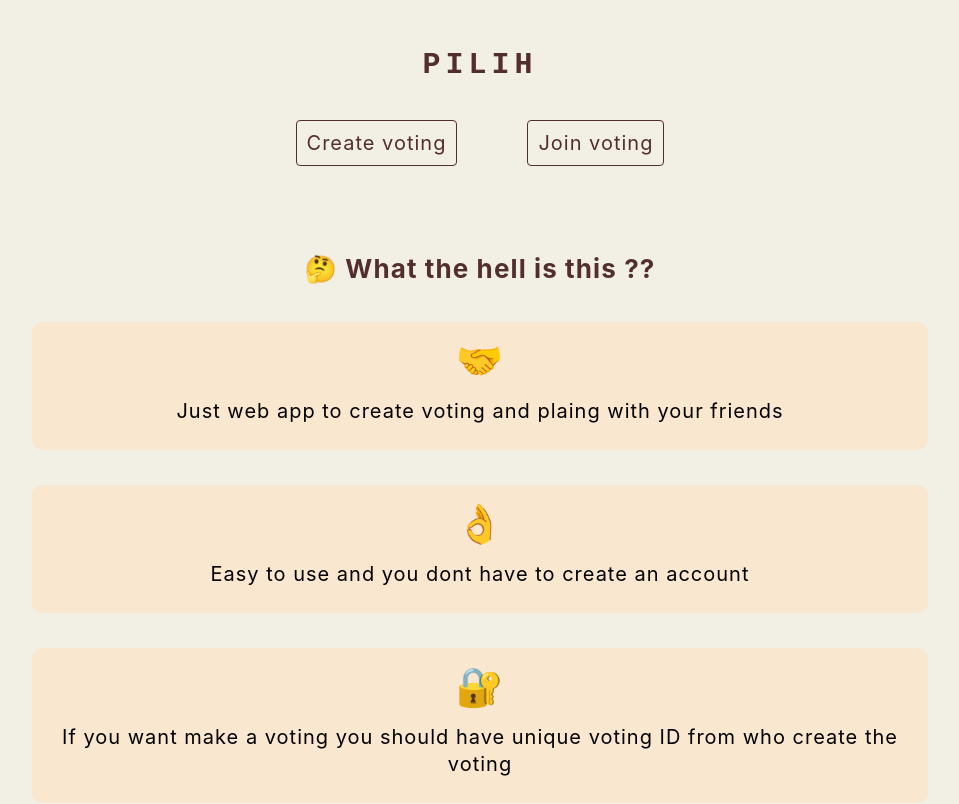
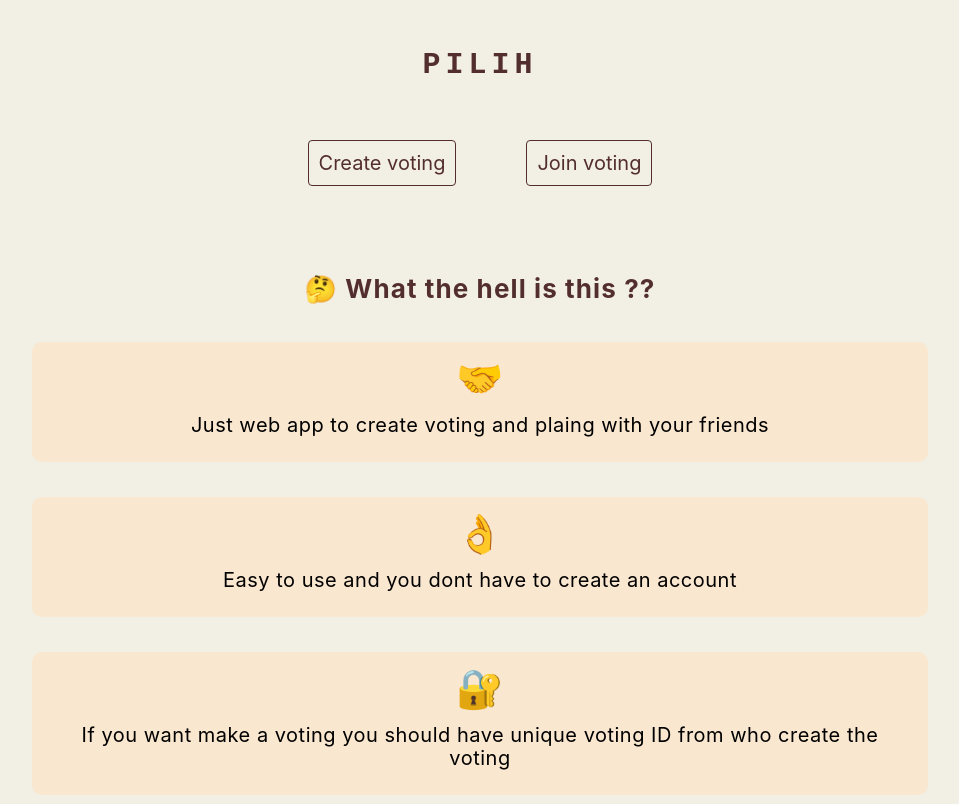
Before and after one commit to apriliandi246/pilih, a Next.js app: page / in a window 1280 px wide. Shown: the top 804 px of the page, without its empty margins (160-1119 px from the left). Built offline with nearby package versions, Linux system fonts and the light colour scheme; no server answers.

Commit message:
update style code

```diff
--- a/styles/form.module.css
+++ b/styles/form.module.css
@@ -5,7 +5,6 @@
    flex-direction: column;
    justify-content: center;
    margin: 70px auto 0 auto;
-   animation: scaleAnimation 0.2s;
 }
 
 .title {
@@ -37,7 +36,6 @@
    line-height: 23px;
    border-radius: 3px;
    margin-bottom: 25px;
-   letter-spacing: 0.5px;
    border: 1px solid #532e2e;
    transition: box-shadow 0.1s linear;
 }
@@ -79,18 +77,6 @@
    box-shadow: 0 0 0.6px 2.8px #532e2eab;
 }
 
-@keyframes scaleAnimation {
-   from {
-      opacity: 0;
-      transform: scale(1.1);
-   }
-
-   to {
-      opacity: 1;
-      transform: scale(1);
-   }
-}
-
 @media screen and (min-width: 600px) {
    .container {
       width: 85%;
--- a/styles/home.module.css
+++ b/styles/home.module.css
@@ -34,7 +34,7 @@
 .auth {
    gap: 70px;
    display: flex;
-   margin-top: 40px;
+   margin-top: 3rem;
    align-items: center;
 }
 
@@ -45,7 +45,6 @@
    cursor: pointer;
    font-size: 1rem;
    border-radius: 4px;
-   letter-spacing: 1px;
    text-decoration: none;
    border: 1px solid #532e2e;
    transition: box-shadow 0.2s;
@@ -78,12 +77,12 @@
    padding: 25px;
    display: flex;
    font-size: 1rem;
-   line-height: 27px;
+   line-height: 23px;
    text-align: center;
    margin-bottom: 35px;
-   letter-spacing: 1px;
    border-radius: 10px;
    align-items: center;
+   letter-spacing: 0.5px;
    flex-direction: column;
    justify-content: center;
    background-color: #fae7cf;
@@ -117,7 +116,6 @@
    cursor: pointer;
    font-size: 1rem;
    border-radius: 4px;
-   letter-spacing: 1px;
    text-decoration: none;
    border: 1px solid #532e2e;
    transition: box-shadow 0.2s;
--- a/styles/vote.module.css
+++ b/styles/vote.module.css
@@ -1,6 +1,6 @@
 .container {
    width: 90%;
-   margin: 120px auto 50px auto;
+   margin: 5rem auto 50px auto;
    animation: scaleAnimation 0.2s;
 }
 
@@ -16,8 +16,6 @@
    cursor: pointer;
    font-size: 1rem;
    border-radius: 4px;
-   text-align: center;
-   letter-spacing: 1px;
    display: inline-block;
    text-decoration: none;
    border: 1px solid #532e2e;
@@ -85,7 +83,6 @@
    font-size: 1rem;
    cursor: pointer;
    border-radius: 3px;
-   letter-spacing: 1px;
    background-color: #f5f5f5;
    border: 1px solid #5f5858;
    transition: background-color 0.1s, box-shadow 0.1s linear;
@@ -139,17 +136,14 @@
 
 @keyframes loading {
    0% {
-      transform: scale(1);
       background-color: rgba(83, 46, 46, 1);
    }
 
    50% {
-      transform: scale(1.01);
       background-color: rgba(83, 46, 46, 0.8);
    }
 
    100% {
-      transform: scale(1);
       background-color: rgba(83, 46, 46, 1);
    }
 }
```
